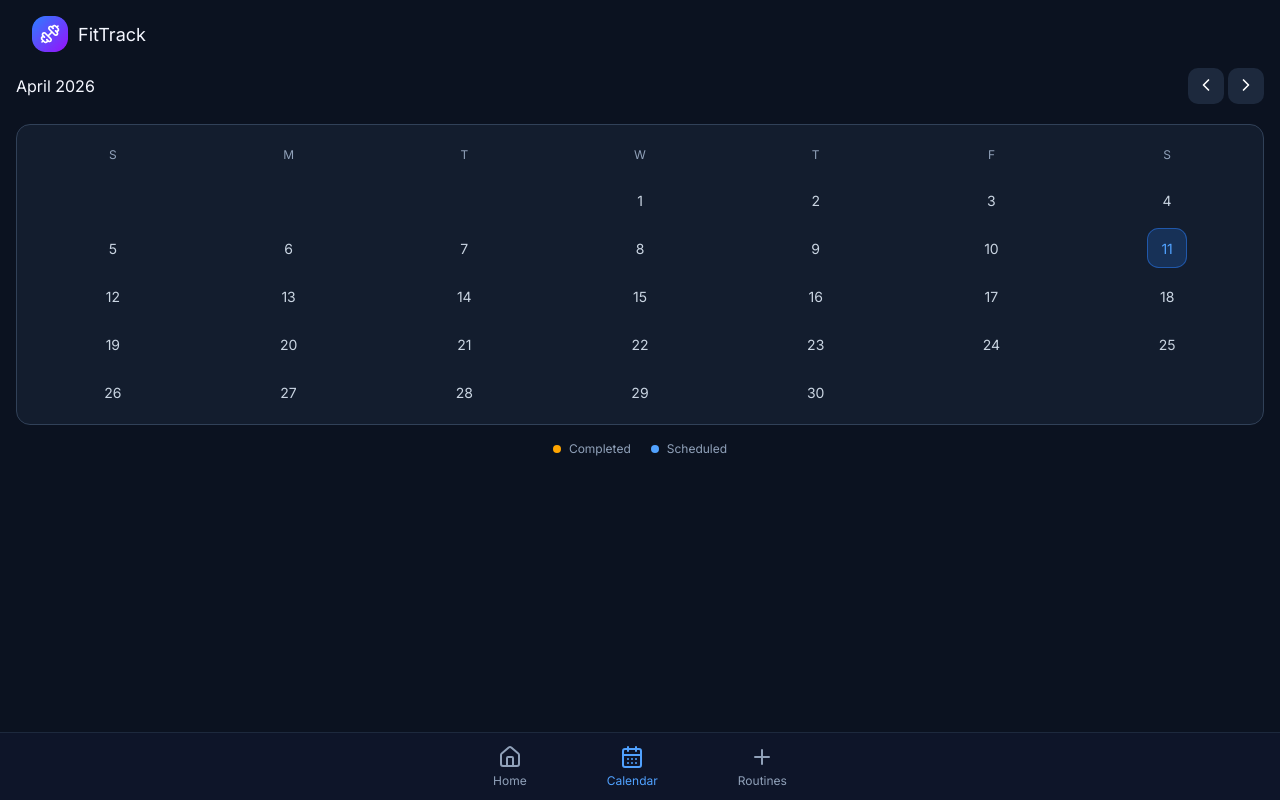
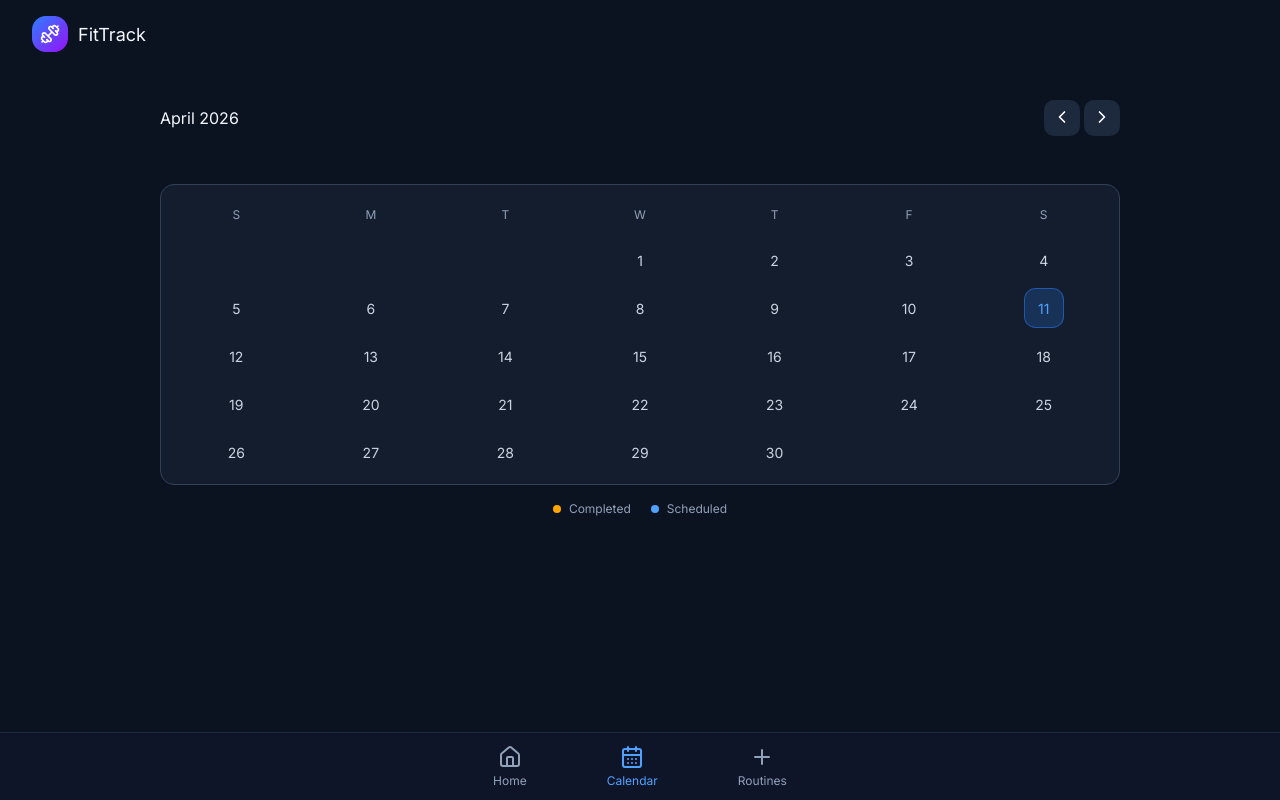
Before and after one commit to maishamir/fittrack-frontend, a React (Vite) app: page /calendar in a window 1280 px wide. Built offline with nearby package versions, Linux system fonts and the light colour scheme; no server answers.

Commit message:
tweak spacing of elements on desktop

```diff
--- a/src/components/Layout/Layout.scss
+++ b/src/components/Layout/Layout.scss
@@ -5,6 +5,7 @@
 
     &__content {
         padding-bottom: 5rem;
+        margin: 0 auto;
     }
 
 
--- a/src/pages/Calendar/Calendar.scss
+++ b/src/pages/Calendar/Calendar.scss
@@ -1,12 +1,27 @@
+@use "../../styles/abstracts/mixins" as *;
+
 .calendar {
   // font-family: 'Inter', sans-serif;
   margin-top: 1rem;
+
+
+  @include desktop {
+    max-width: 75vw;
+    margin: 0 auto;
+    gap: 2rem;
+
+  }
 
   &__header {
     display: flex;
     justify-content: space-between;
     align-items: center;
     margin-bottom: 20px;
+
+    @include desktop {
+      padding-top: 3rem;
+      margin-bottom: 3rem;
+    }
   }
 
   &__month-year {
@@ -42,6 +57,12 @@
     padding: 0.75rem;
     border-radius: 0.875rem;
     border: 1px solid #314158;
+
+    @include desktop {
+      // max-width: 75%;
+      margin: 0 auto;
+    }
+
   }
 
   &__day-name {
@@ -86,6 +107,7 @@
     &--scheduled {
       background: #31415881;
       border-radius: 0.5rem;
+
       &::after {
         content: "";
         height: 4px;
--- a/src/pages/Home/Home.scss
+++ b/src/pages/Home/Home.scss
@@ -3,6 +3,7 @@
   padding: 1rem;
   display: flex;
   flex-direction: column;
+  margin: 0 auto;
 
   &__stats {
     margin-top: 0.75rem;
--- a/src/pages/Routines/Routines.scss
+++ b/src/pages/Routines/Routines.scss
@@ -1,6 +1,7 @@
 .routines-list {
   overflow: scroll;
   margin-top: 0.75rem;
+  padding: 0 1rem;
   &__header {
     display: flex;
     justify-content: space-between;
--- a/src/styles/abstracts/_mixins.scss
+++ b/src/styles/abstracts/_mixins.scss
@@ -1,6 +1,8 @@
 // =====================================
 // Responsive Mixins
 // =====================================
+
+@use "../../styles/abstracts/variables" as *;
 
 @mixin tablet {
     @media (min-width: $breakpoint-tablet) {
```
